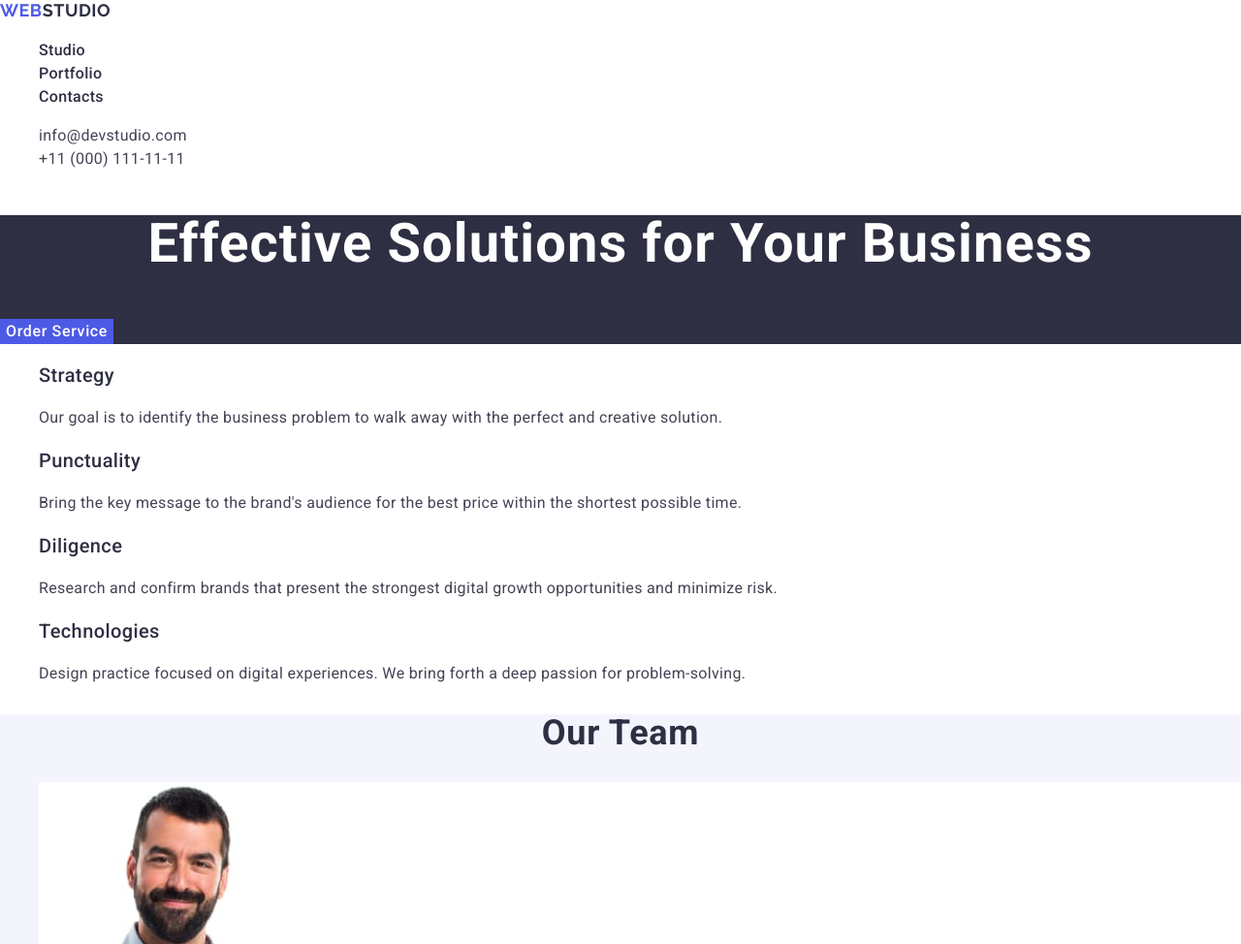
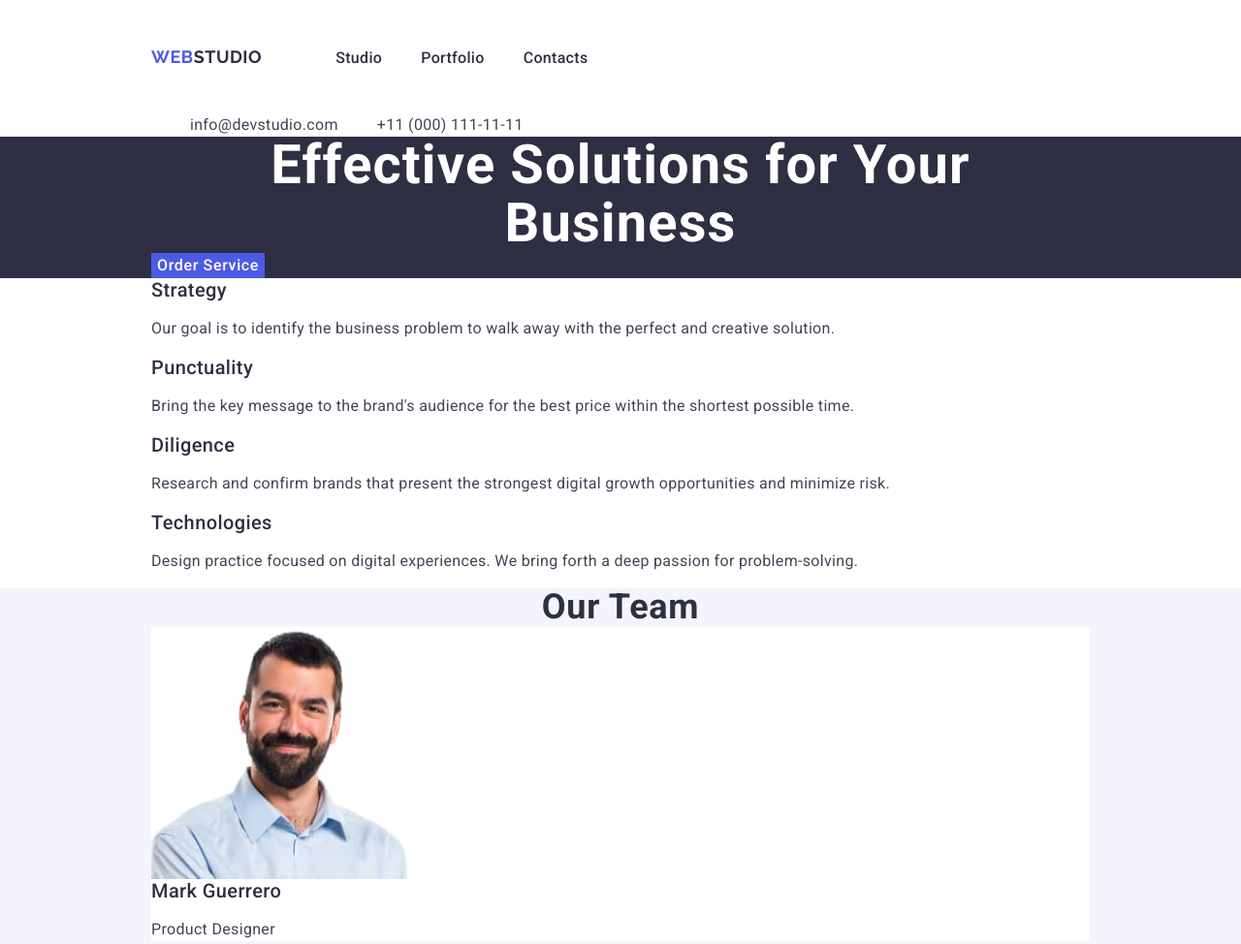
Before and after one commit to ruslan777lukas/goit-markup-hw-03, a plain HTML site: page index.html in a window 1280 px wide. Shown: the top 974 px of the page at 97% size. Drawn offline with nearby package versions, Linux system fonts and the light colour scheme.

Commit message:
header-change

```diff
--- a/css/styles.css
+++ b/css/styles.css
@@ -1,3 +1,9 @@
+*,
+*::before,
+*::after {
+  box-sizing: border-box;
+}
+
 body {
   font-weight: 400;
   font-size: 16px;
@@ -8,8 +14,33 @@ body {
   background-color: #ffffff;
 }
 
+.container {
+  max-width: 1440px;
+  padding-left: 156px;
+  padding-right: 156px;
+  margin-left: 0;
+  margin-right: 0;
+}
+
+.navigation {
+  display: flex;
+  padding-top: 24px;
+}
+
+img {
+  display: block;
+}
+
+h1,
+h2,
+h3 {
+  margin: 0;
+}
+
 ul {
   list-style: none;
+  margin: 0;
+  padding-left: 0;
 }
 
 .header-one {
@@ -31,7 +62,7 @@ ul {
   letter-spacing: 0.02em;
   color: #2e2f42;
 }
-/* ghghghg */
+
 .visually-hidden {
   position: absolute;
   width: 1px;
@@ -54,6 +85,9 @@ ul {
   color: #2e2f42;
 }
 .nav-webstudio {
+  padding-right: 76px;
+  padding-top: 24px;
+  padding-bottom: 24px;
   font-family: Raleway, sans-serif;
   line-height: 1.17;
   font-size: 18px;
@@ -74,6 +108,7 @@ ul {
 }
 
 .nav-studio {
+  padding-right: 40px;
   color: #2e2f42;
   letter-spacing: 0.02em;
   font-weight: 500;
@@ -87,6 +122,7 @@ ul {
 }
 
 .mailto {
+  padding-left: 40px;
   font-weight: 400;
   line-height: 1.5;
   letter-spacing: 0.02em;
@@ -119,6 +155,7 @@ ul {
 }
 
 .adress-norm {
+  flex-direction: row-reverse;
   font-style: normal;
 }
 
--- a/index.html
+++ b/index.html
@@ -23,18 +23,19 @@
   </head>
   <body>
     <header>
-      <nav>
+      <div class="container">
+        <nav class="navigation">
           <a class="nav-webstudio" href="./index.html"
             >Web<span class="plan-name">Studio</span></a
           >
-        <ul>
+          <ul class="navigation">
             <li><a class="nav-studio" href="./index.html">Studio</a></li>
             <li><a class="nav-studio" href="">Portfolio</a></li>
             <li><a class="nav-studio" href="">Contacts</a></li>
           </ul>
         </nav>
         <address class="adress-norm">
-        <ul>
+          <ul class="navigation">
             <li>
               <a class="mailto" href="mailto:info@devstudio.com"
                 >info@devstudio.com</a
@@ -45,21 +46,26 @@
             </li>
           </ul>
         </address>
+      </div>
     </header>
 
     <main>
       <section class="section-one">
+        <div class="container">
           <h1 class="header-one">Effective Solutions for Your Business</h1>
           <button class="button-service" type="button">Order Service</button>
+        </div>
       </section>
+
       <section>
+        <div class="container">
           <h2 class="visually-hidden">Profits</h2>
           <ul>
             <li>
               <h3 class="header-three">Strategy</h3>
               <p class="body-one">
-              Our goal is to identify the business problem to walk away with the
-              perfect and creative solution.
+                Our goal is to identify the business problem to walk away with
+                the perfect and creative solution.
               </p>
             </li>
             <li>
@@ -84,8 +90,11 @@
               </p>
             </li>
           </ul>
+        </div>
       </section>
+
       <section class="section-three">
+        <div class="container">
           <h2 class="header-two">Our Team</h2>
           <ul>
             <li class="heroes">
@@ -129,8 +138,11 @@
               <p class="profession">UI Designer</p>
             </li>
           </ul>
+        </div>
       </section>
+
       <section>
+        <div class="container">
           <h2 class="header-two">Our Portfolio</h2>
           <ul>
             <li>
@@ -194,16 +206,20 @@
               <p class="product">Marketing</p>
             </li>
           </ul>
+        </div>
       </section>
     </main>
+
     <footer class="footer">
+      <div class="container">
         <a class="nav-webstudio" href="./index.html"
           >Web<span class="footer-name">Studio</span></a
         >
         <p class="footer-text">
-        Increase the flow of customers and sales for your business with digital
-        marketing & growth solutions.
+          Increase the flow of customers and sales for your business with
+          digital marketing & growth solutions.
         </p>
+      </div>
     </footer>
   </body>
 </html>
```
Lines whose indentation alone changed are shown as unchanged.
